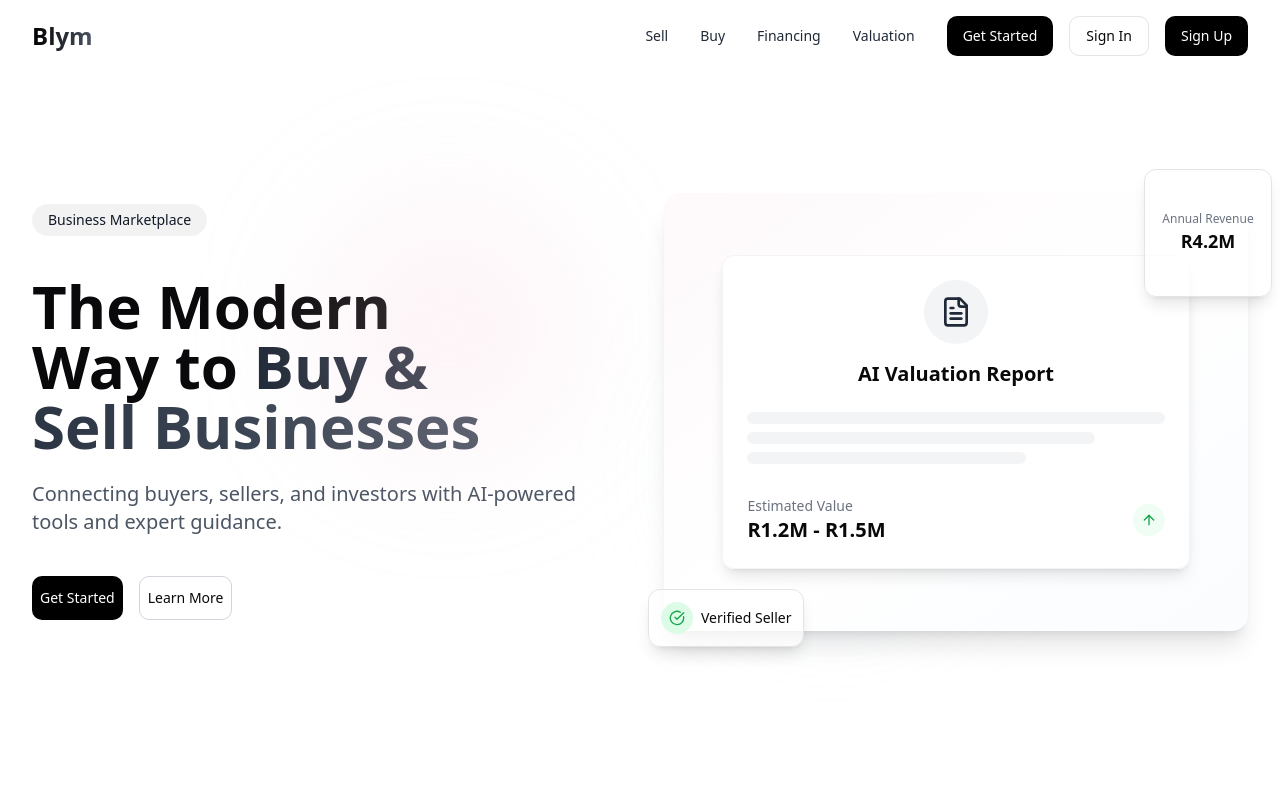
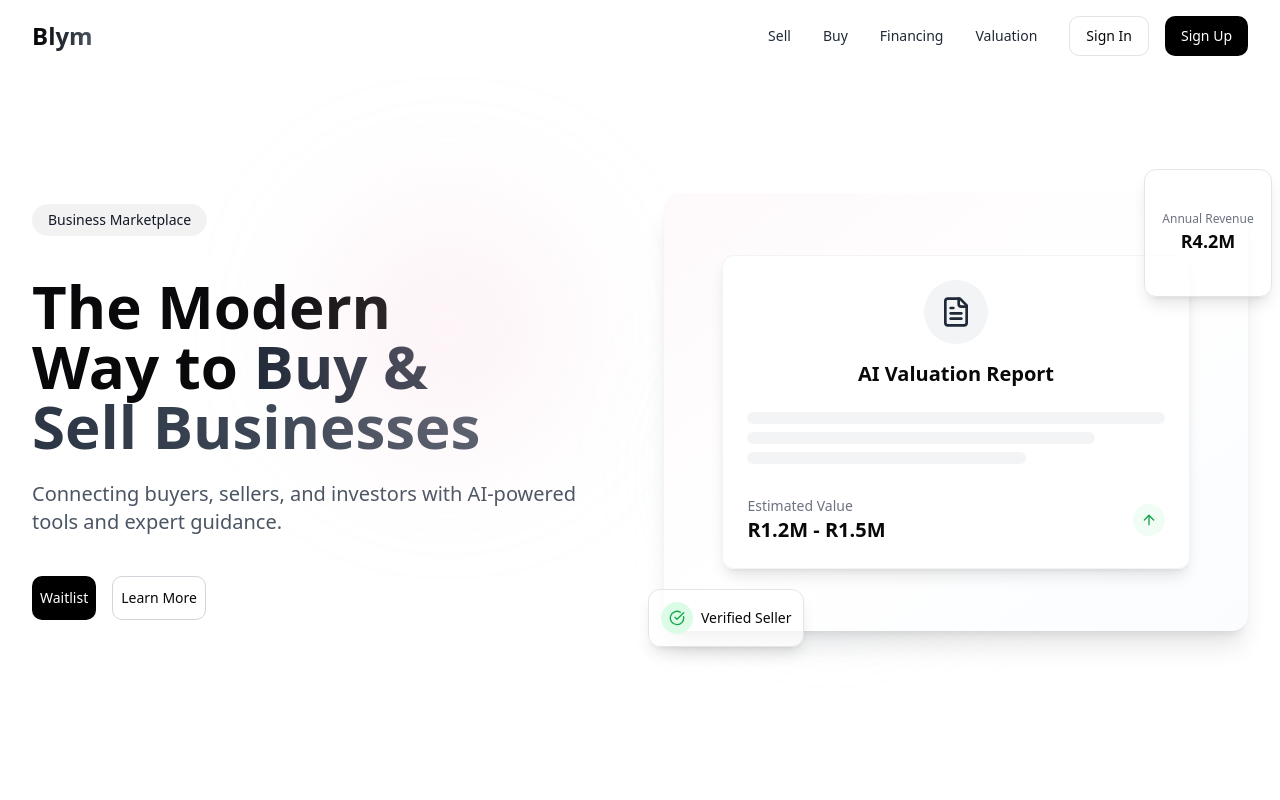
Before and after one commit to ShivenMoodley/blym-marketplace-Version-1-, a React (Vite) app: page / in a window 1280 px wide. Shown: the top 800 px of the page. Built offline with nearby package versions, Linux system fonts and the light colour scheme.

Commit message:
Remove top 'Get Started' button and rename bottom one
Remove the 'Get Started' button from the Navbar.
Change the text of the 'Get Started' button in the Hero section to 'Waitlist'.

```diff
--- a/src/components/Hero.tsx
+++ b/src/components/Hero.tsx
@@ -1,3 +1,4 @@
+
 import React, { useEffect, useRef } from "react";
 import { Button } from "@/components/ui/button";
 import { useIsMobile } from "@/hooks/use-mobile";
@@ -66,7 +67,7 @@ const Hero: React.FC = () => {
                 className="bg-black hover:bg-gray-900 text-white transition-smooth touch-target"
                 onClick={() => document.getElementById("signup")?.scrollIntoView({ behavior: "smooth" })}
               >
-                Get Started
+                Waitlist
               </Button>
               <Button
                 variant="outline"
--- a/src/components/Navbar.tsx
+++ b/src/components/Navbar.tsx
@@ -67,12 +67,6 @@ const Navbar: React.FC = () => {
               Valuation
             </a>
             <div className="flex items-center space-x-4">
-              <Button
-                className="bg-black text-white hover:bg-gray-900 transition-smooth"
-                onClick={() => document.getElementById("signup")?.scrollIntoView({ behavior: "smooth" })}
-              >
-                Get Started
-              </Button>
               <Button variant="outline" asChild>
                 <Link to="/auth?tab=signin">Sign In</Link>
               </Button>
@@ -156,15 +150,6 @@ const Navbar: React.FC = () => {
               Valuation
             </a>
             <Button
-              className="w-full mt-4 mb-2 bg-black text-white hover:bg-gray-900 transition-smooth"
-              onClick={() => {
-                document.getElementById("signup")?.scrollIntoView({ behavior: "smooth" });
-                setIsMobileMenuOpen(false);
-              }}
-            >
-              Get Started
-            </Button>
-            <Button
               variant="outline"
               className="w-full mb-2"
               asChild
--- a/src/components/SignUpForm.tsx
+++ b/src/components/SignUpForm.tsx
@@ -1,4 +1,3 @@
-
 import React, { useState } from "react";
 import { Button } from "@/components/ui/button";
 import { Input } from "@/components/ui/input";
@@ -78,7 +77,7 @@ const SignUpForm: React.FC = () => {
         <div className="max-w-3xl mx-auto">
           <div className="text-center mb-8 md:mb-10 animate-fade-in">
             <div className="inline-flex items-center py-1 px-3 rounded-full bg-black/5 mb-3 md:mb-4">
-              <span className="text-sm font-medium">Get Started</span>
+              <span className="text-sm font-medium">Waitlist</span>
             </div>
             <h2 className="text-2xl md:text-4xl font-bold mb-3 md:mb-4">
               Begin Your Business Journey Today
@@ -120,7 +119,7 @@ const SignUpForm: React.FC = () => {
               </div>
             ) : (
               <form onSubmit={handleSubmit} className="space-y-5 md:space-y-6">
-                <h3 className="text-lg md:text-xl font-semibold mb-4 md:mb-6 text-center">Get Started with Blym</h3>
+                <h3 className="text-lg md:text-xl font-semibold mb-4 md:mb-6 text-center">Join Our Waitlist</h3>
 
                 <div className="space-y-4">
                   <div>
```
